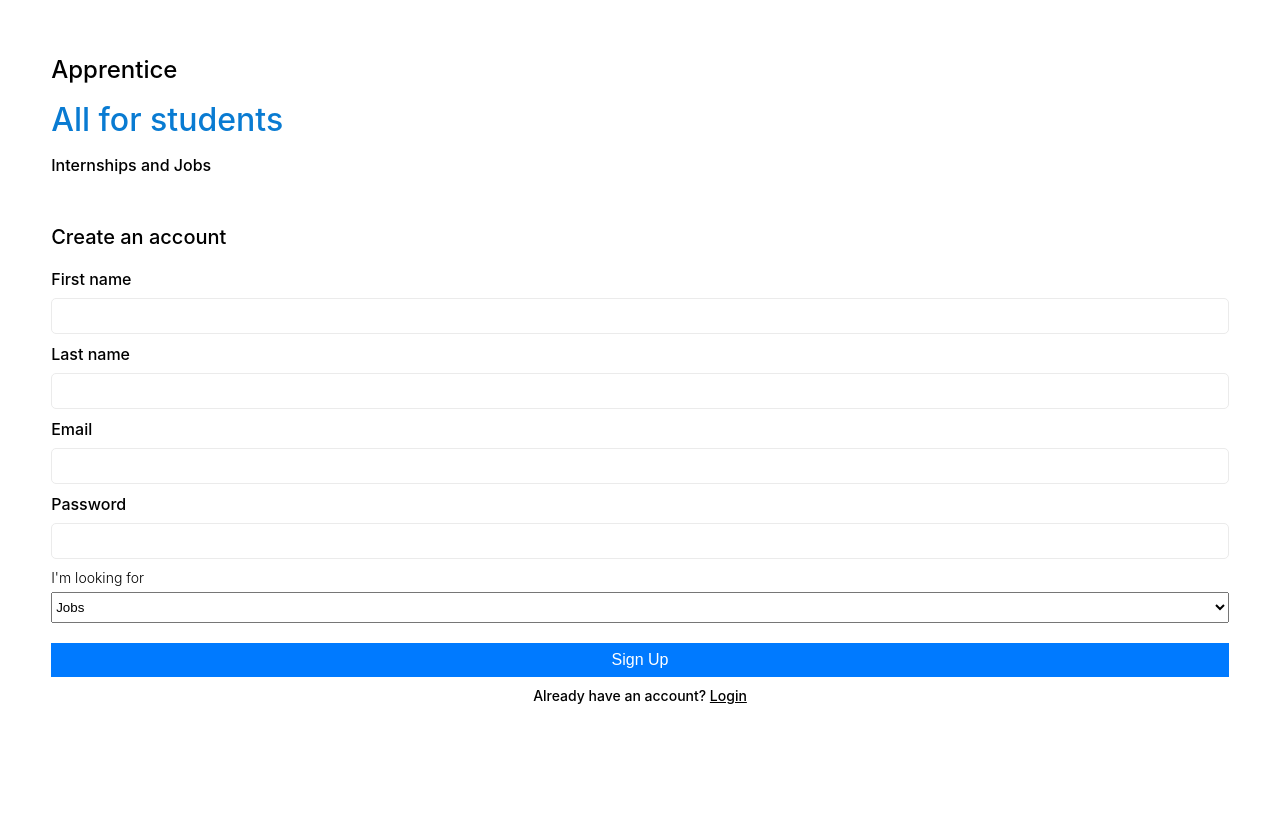
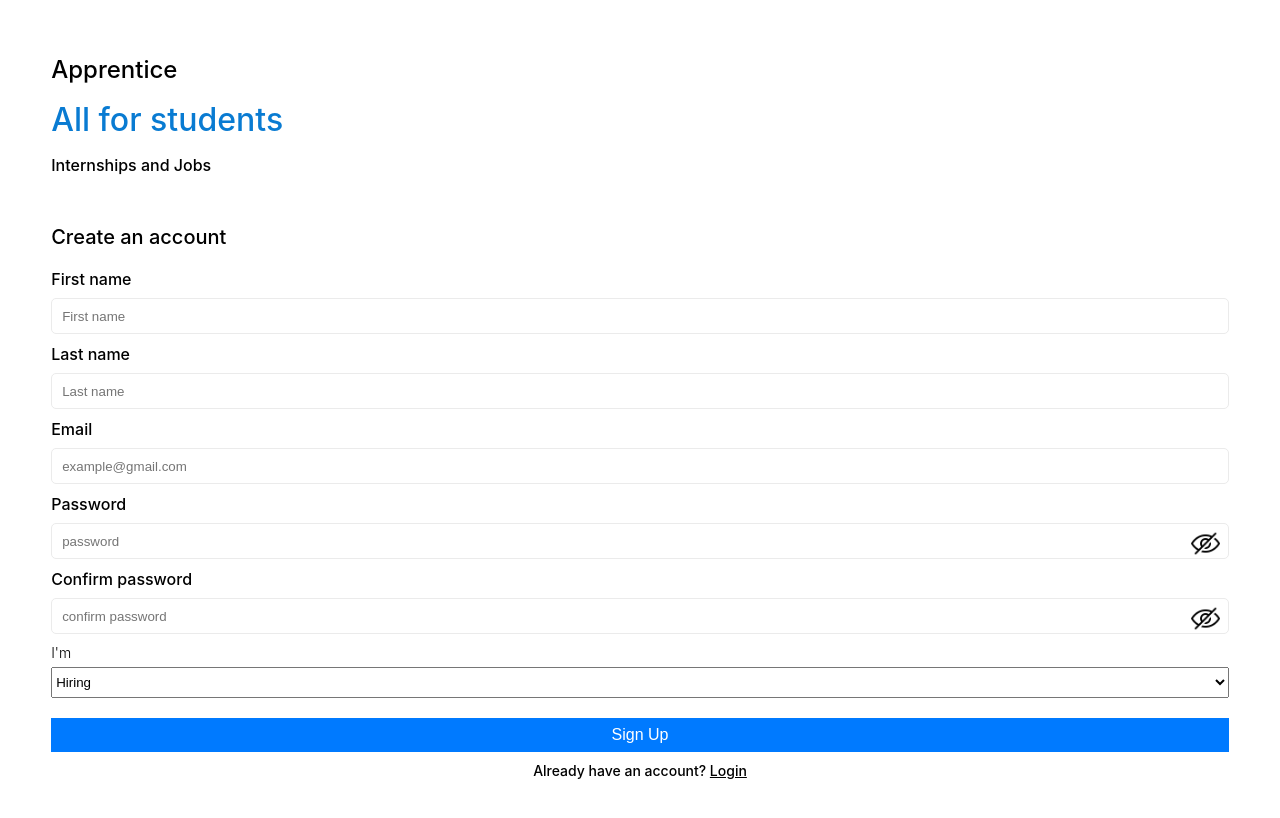
Before and after one commit to zhumanklv/apprentice, a Next.js app: page /signup in a window 1280 px wide. Shown: the part 124-942 px from the top of the page. Built offline with nearby package versions, Linux system fonts and the light colour scheme.

Commit message:
add a registration and login (first commit)

```diff
--- a/pages/signup/index.js
+++ b/pages/signup/index.js
@@ -1,40 +1,185 @@
 import styles from "./styles.module.css";
 import { LoginHeader } from "~components/LoginHeader";
 import { Input } from "~components/Input";
-import { useCallback, useState } from "react";
+import { useCallback, useState, useMemo } from "react";
 import { useRouter } from "next/router";
+import Image from "next/image";
+import show from "~assets/show.png";
+import hide from "~assets/hide.png";
+import axios from "axios";
 const Signup = () => {
   const [email, setEmail] = useState("");
   const [password, setPassword] = useState("");
+  const [confirmPassword, setConfirmPassword] = useState("");
+  const [wrongPasswordFormat, setWrongPassword] = useState(false);
+  const [passwordShown, setPasswordShown] = useState(false);
+  const [confirmpasswordShown, setConfirmpasswordShown] = useState(false);
+  const [notMatchingPasswords, setNotMatching] = useState(false);
+  const [name, setName] = useState("");
+  const [surname, setSurname] = useState("");
+  const [isEmployer, setIsEmployer] = useState(true);
   const router = useRouter();
+
+  const handleName = useCallback((e) => {
+    setName(e.target.value);
+  }, []);
+
+  const handleSurname = useCallback((e) => {
+    setSurname(e.target.value);
+  }, []);
   const handleEmail = useCallback((e) => {
     setEmail(e.target.value);
   }, []);
 
-  const handlePassword = useCallback((e) => {
+  const handlePassword = useCallback(
+    (e) => {
+      if (wrongPasswordFormat) {
+        setWrongPassword(false);
+      }
+      if (notMatchingPasswords) {
+        setNotMatching(false);
+      }
       setPassword(e.target.value);
-  }, []);
+    },
+    [wrongPasswordFormat, notMatchingPasswords]
+  );
+
+  const handleConfirmPassword = useCallback(
+    (e) => {
+      if (notMatchingPasswords) {
+        setNotMatching(false);
+      }
+      setConfirmPassword(e.target.value);
+    },
+    [notMatchingPasswords]
+  );
+
+  const handleSubmit = useCallback(async (e) => {
+    e.preventDefault();
+
+    let regex =
+      /^(?=.*[a-z])(?=.*[A-Z])(?=.*\d)(?=.*[@$!%*?&])[A-Za-z\d@$!%*?&]{8,20}$/;
+    if (!password.match(regex)) {
+      setWrongPassword(true);
+      return;
+    }
+
+    if (password !== confirmPassword) {
+      setNotMatching(true);
+    }
+    console.log("submitted");
+
+    const response = await axios.post(
+      "http://localhost:8080/api/v1/auth/user/register",
+      JSON.stringify({
+        email,
+        name,
+        surname,
+        password,
+        user_type: isEmployer ? 1 : 2,
+      }),
+      {
+        headers: {
+          "Content-type": "application/json",
+          withCredentials: true,
+        },
+      }
+    );
+  });
+
+  const containerStyle = useMemo(() => {
+    return confirmPassword !== "" && password !== confirmPassword
+      ? { border: "1px solid red" }
+      : {};
+  }, [confirmPassword]);
   return (
     <div className={styles.container}>
       <LoginHeader />
       <div className={styles.loginText}>Create an account</div>
-      <Input title="First name" value="First name" />
-      <Input title="Last name" value="Last name" />
+      <form onSubmit={handleSubmit}>
+        <Input
+          title="First name"
+          placeholder="First name"
+          handleChange={handleName}
+        />
+        <Input
+          title="Last name"
+          placeholder="Last name"
+          handleChange={handleSurname}
+        />
         <Input
           title="Email"
-        value="example@gmail.com"
+          placeholder="example@gmail.com"
           handleChange={handleEmail}
         />
-      <Input title="Password" value="password" handleChange={handlePassword} />
+        <div className={styles.inputOutercontainer}>
+          <div className={styles.title}>{"Password"}</div>
+          <div
+            className={styles.inputContainer}
+            style={wrongPasswordFormat ? { border: "1px solid red" } : {}}
+          >
+            <input
+              type={passwordShown ? "text" : "password"}
+              className={styles.input}
+              placeholder={"password"}
+              onChange={handlePassword}
+              autoComplete="on"
+            />
+            <span onClick={() => setPasswordShown(!passwordShown)}>
+              <Image
+                src={passwordShown ? show : hide} //TODO add strikethrough with css rather than downloading 2 images
+                alt="showPassword"
+                width="30"
+                height="30"
+              />
+            </span>
+          </div>
+        </div>
+        {wrongPasswordFormat && (
+          <span style={{ color: "red" }}>
+            password should contain at least 8 characters, 1 uppercase letter, 1
+            lowercase letter, 1 special character
+          </span>
+        )}
+        <div className={styles.inputOutercontainer}>
+          <div className={styles.title}>{"Confirm password"}</div>
+          <div className={styles.inputContainer} style={containerStyle}>
+            <input
+              type={confirmpasswordShown ? "text" : "password"}
+              className={styles.input}
+              placeholder={"confirm password"}
+              onChange={handleConfirmPassword}
+              autoComplete="on"
+            />
+            <span
+              onClick={() => setConfirmpasswordShown(!confirmpasswordShown)}
+            >
+              <Image
+                src={confirmpasswordShown ? show : hide} //TODO add strikethrough with css rather than downloading 2 images
+                alt="showPassword"
+                width="30"
+                height="30"
+              />
+            </span>
+          </div>
+        </div>
+        {notMatchingPasswords && (
+          <span style={{ color: "red" }}>passwords do not match</span>
+        )}
         <div className={styles.selectContainer}>
-        <div>I&apos;m looking for</div>
-        <select className={styles.select}>
-          <option>Jobs</option>
-          <option>Internships</option>
-          <option>Both</option>
+          <div>I&apos;m</div>
+          <select
+            className={styles.select}
+            onChange={() => {
+              setIsEmployer(!isEmployer);
+            }}
+          >
+            <option>Hiring</option>
+            <option>Looking for jobs and/or internships</option>
           </select>
         </div>
         <button className={styles.loginButton}>Sign Up</button>
+      </form>
       <div className={styles.signupLink}>
         Already have an account?{" "}
         <span
--- a/pages/signup/styles.module.css
+++ b/pages/signup/styles.module.css
@@ -42,3 +42,32 @@
   margin-top: 6px;
   outline: none;
 }
+
+.inputOutercontainer {
+  width: 100%;
+  height: 65px;
+  font-weight: 500;
+  display: flex;
+  flex-direction: column;
+  justify-content: space-between;
+  margin-top: 10px;
+}
+
+.title {
+  font-size: 16px;
+}
+
+.inputContainer {
+  width: 100%;
+  height: 36px;
+  border: 1px solid #ebebeb;
+  border-radius: 5px;
+  padding: 5px 8px;
+  display: flex;
+}
+
+.input {
+  width: 100%;
+  border: none;
+  outline: none;
+}
--- a/public/src/components/Input/component.jsx
+++ b/public/src/components/Input/component.jsx
@@ -1,14 +1,28 @@
-import { useState } from "react";
+import { useEffect, useMemo, useState } from "react";
 import styles from "./styles.module.css";
 import Image from "next/image";
 import show from "~assets/show.png";
 import hide from "~assets/hide.png";
-export const Input = ({ title, placeholder, handleChange, isPassword }) => {
+export const Input = ({
+  title,
+  placeholder,
+  handleChange,
+  isPassword,
+  password,
+  confirmPassword,
+  wrongPasswordFormat,
+}) => {
+  const containerStyle = useMemo(() => {
+    return wrongPasswordFormat ||
+      (confirmPassword !== "" && password !== confirmPassword)
+      ? { border: "1px solid red" }
+      : {};
+  }, [title, confirmPassword, wrongPasswordFormat]);
   const [passwordShown, setPasswordShown] = useState(false);
   return (
     <div className={styles.container}>
       <div className={styles.title}>{title}</div>
-      <div className={styles.inputContainer}>
+      <div className={styles.inputContainer} style={containerStyle}>
         {isPassword ? (
           <>
             <input
@@ -16,10 +30,11 @@ export const Input = ({ title, placeholder, handleChange, isPassword }) => {
               className={styles.input}
               placeholder={placeholder}
               onChange={handleChange}
+              autoComplete="on"
             />
             <span onClick={() => setPasswordShown(!passwordShown)}>
               <Image
-                src={passwordShown ? show : hide}
+                src={passwordShown ? show : hide} //TODO add strikethrough with css rather than downloading 2 images
                 alt="showPassword"
                 width="30"
                 height="30"
```
Also changed, not shown: pages/login/index.js (+24 -0 lines), public/src/components/BaseOptions/component.js (+56 -4 lines). Lines whose indentation alone changed are shown as unchanged.
